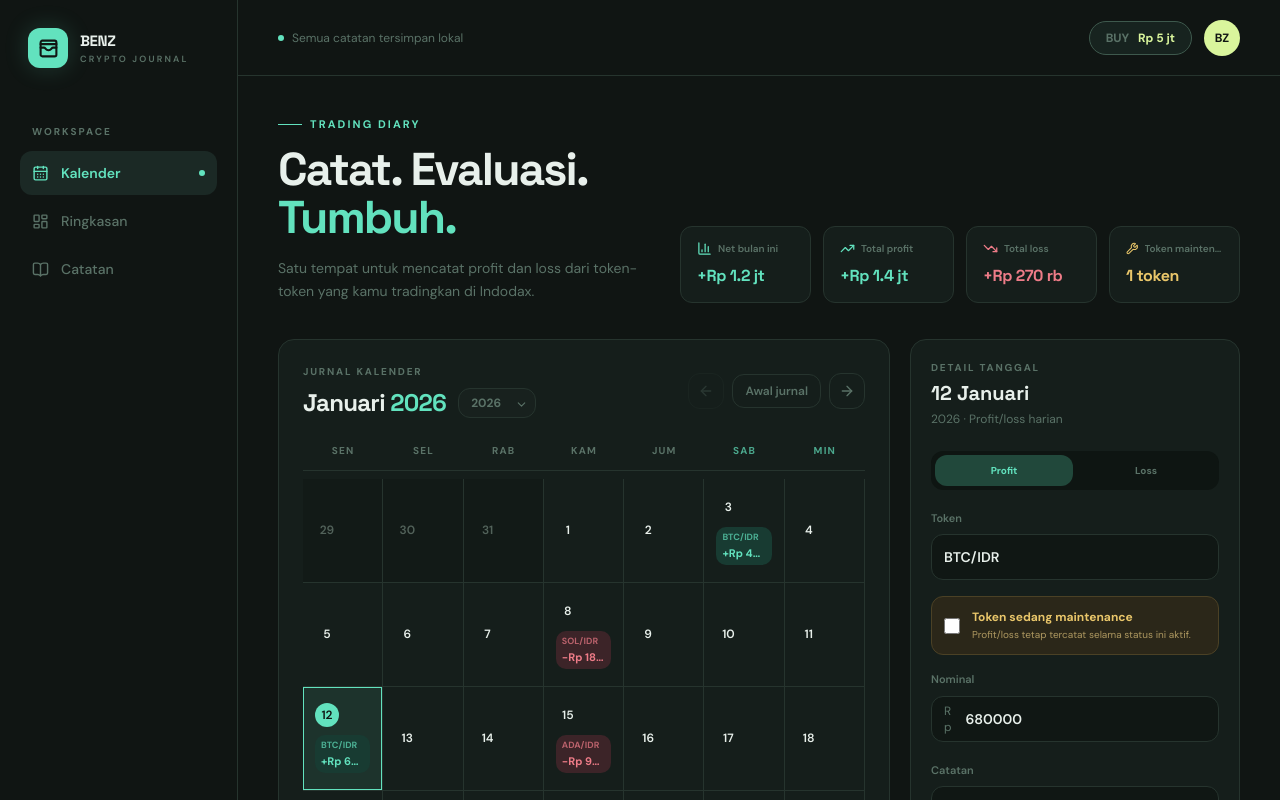
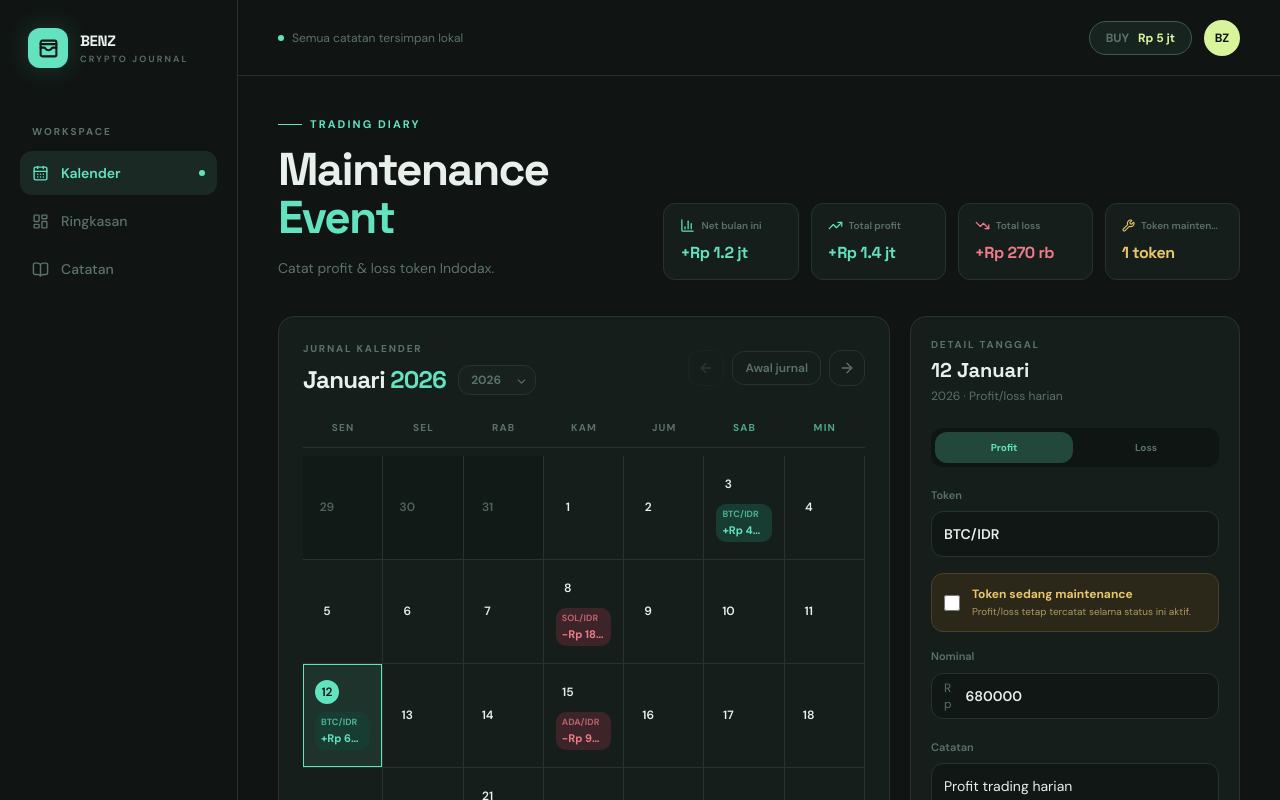
Before and after one commit to Badc0des/mthis, a React (Vite) app: page / in a window 1280 px wide. Shown: the top 800 px of the page. Built offline with nearby package versions, Linux system fonts and the light colour scheme.

Commit message:
Update landing page text for Maintenance Event

```diff
--- a/client/pages/Index.tsx
+++ b/client/pages/Index.tsx
@@ -255,8 +255,8 @@ export default function Index() {
             <div className="mb-9 flex flex-col justify-between gap-6 xl:flex-row xl:items-end">
               <div>
                 <p className="mb-3 flex items-center gap-2 text-[11px] font-bold uppercase tracking-[0.19em] text-mint"><span className="h-px w-6 bg-mint" /> Trading diary</p>
-                <h1 className="font-display text-[34px] font-bold leading-[1.05] tracking-[-0.04em] text-cloud sm:text-[46px]">Catat. Evaluasi.<br /><span className="text-mint">Tumbuh.</span></h1>
-                <p className="mt-4 max-w-md text-sm leading-relaxed text-muted">Satu tempat untuk mencatat profit dan loss dari token-token yang kamu tradingkan di Indodax.</p>
+                <h1 className="font-display text-[34px] font-bold leading-[1.05] tracking-[-0.04em] text-cloud sm:text-[46px]">Maintenance <span className="text-mint">Event</span></h1>
+                <p className="mt-4 max-w-md text-sm leading-relaxed text-muted">Catat profit &amp; loss token Indodax.</p>
               </div>
               <div className="grid grid-cols-2 gap-3 sm:grid-cols-4 xl:min-w-[560px]">
                 <StatCard label="Net bulan ini" value={formatShortRupiah(monthlyNet)} accent={monthlyNet >= 0 ? "mint" : "coral"} icon={<BarChart3 size={15} />} />
```
